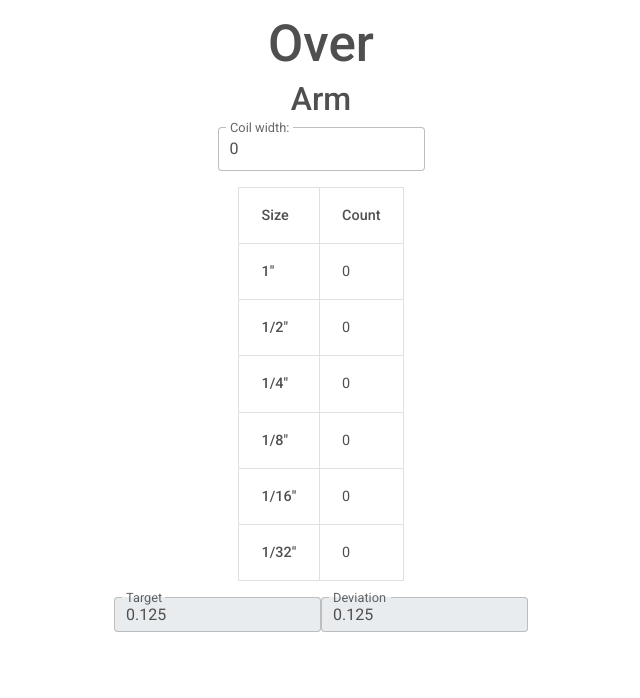
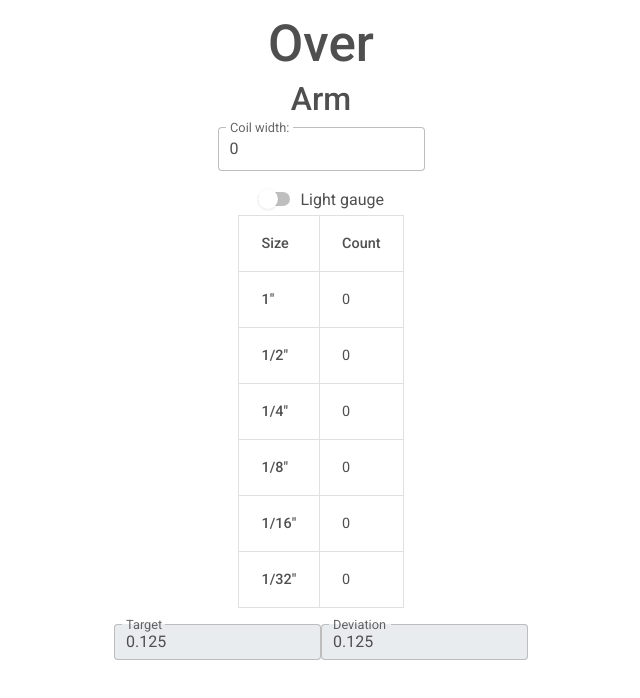
Before and after one commit to cspraggett/overarm-gui, a React (Vite) app: page / in a window 1280 px wide. Shown: the top 698 px of the page, without its empty margins (319-959 px from the left). Built offline with nearby package versions, Linux system fonts and the light colour scheme.

Commit message:
Add toggle switch

```diff
--- a/src/Overarm.jsx
+++ b/src/Overarm.jsx
@@ -4,11 +4,12 @@ import newCounts, { initialCounts } from "./newCounts"
 import Table from './Table'
 import Input from './Input'
 import Status from './Status'
-
+import Switch from './Switch'
 
 export default function Overarm() {
   const [width, setWidth] = useState(0.000)
   const [counts, setCounts] = useState(initialCounts)
+  const [isLightGauge, setIsLightGauge] = useState(false)
 
   useEffect(() => {
     setCounts(newCounts(width, counts))
@@ -17,13 +18,19 @@ export default function Overarm() {
   const changeWidth = (e) => {
     setWidth(e.target.value)
   }
+
+  const changeGauge = () => {
+    setIsLightGauge(!isLightGauge)
+  }
+
   return (
     <div className='d-flex flex-column justify-content-top align-items-center mt-3'>
       <h1>Over</h1>
       <h2>Arm</h2>
       <Input width={width} setWidth={changeWidth} />
+      <Switch lightGauge={isLightGauge} setLightGauge={changeGauge} />
       <Table counts={counts} />
-      <Status width={width} counts={counts} />
+      <Status width={width} counts={counts} isLightGuage />
     </div>
   )
 }
--- /dev/null
+++ b/src/Switch.jsx
@@ -0,0 +1,13 @@
+import { MDBSwitch } from "mdb-react-ui-kit";
+
+export default function Switch({ lightGauge, setLightGauge }) {
+  return (
+    <>
+      <MDBSwitch
+        id='gaugeSwitch'
+        checked={lightGauge}
+        onChange={() => setLightGauge()}
+        label='Light gauge' />
+    </>
+  )
+}
```
